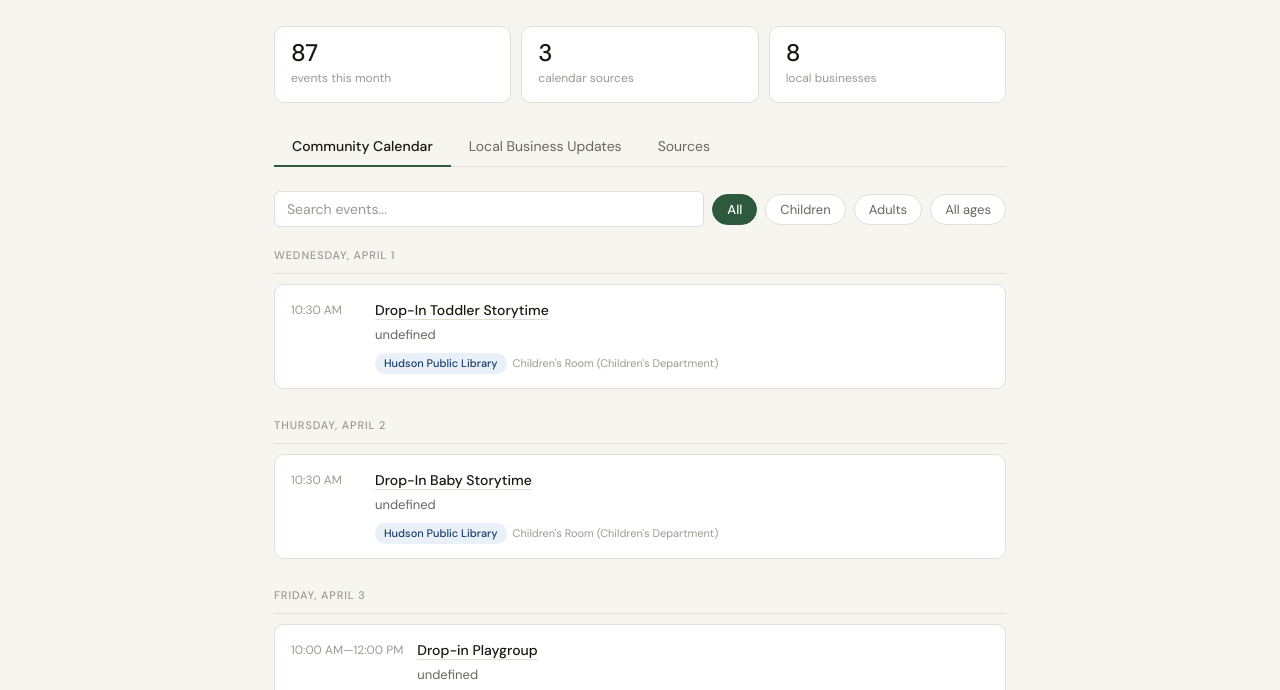
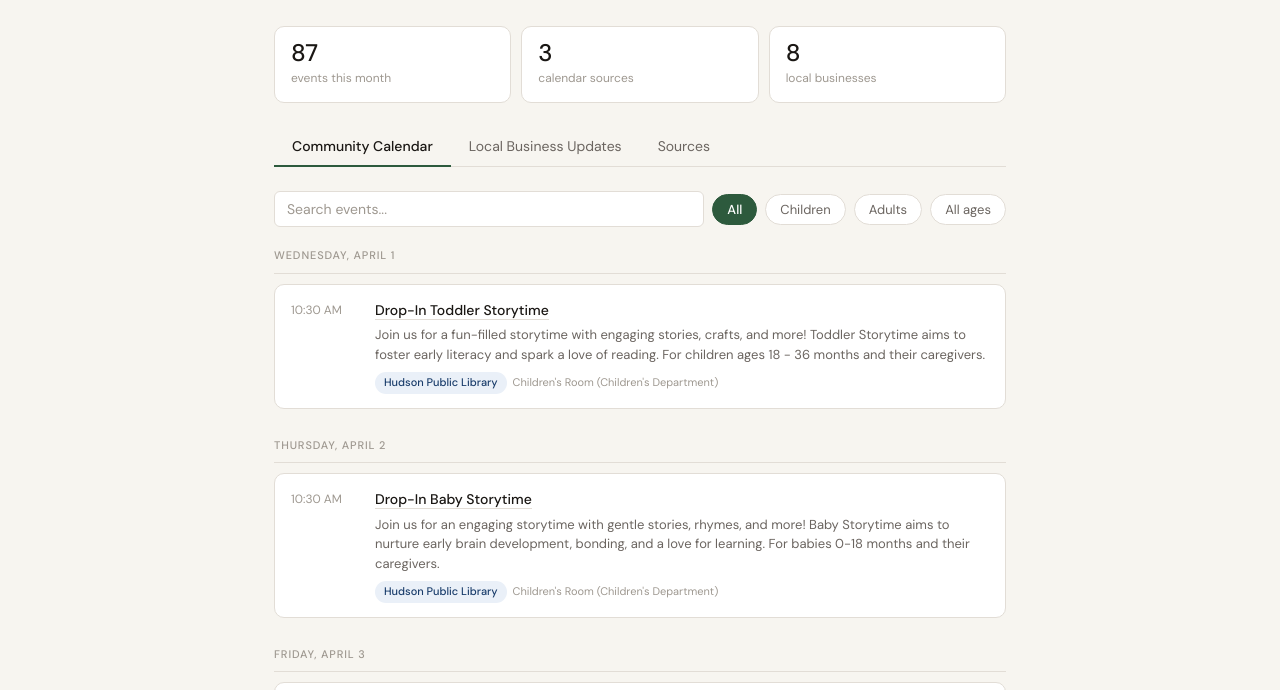
Before and after one commit to mfdunlea/hudson-events, a plain HTML site: page index.html in a window 1280 px wide. Shown: the part 66-756 px from the top of the page. Drawn offline with Linux system fonts and the light colour scheme.

Commit message:
Fixed description variable

```diff
--- a/index.html
+++ b/index.html
@@ -710,7 +710,7 @@ function renderEvents() {
           <div class="event-time">${e.time}</div>
           <div class="event-body">
             <div class="event-title"><a href="${e.url}" target="_blank" style="color: inherit; text-decoration: none; border-bottom: 1px solid var(--border);">${e.title}</a></div>
-            <div class="event-desc">${e.desc}</div>
+            <div class="event-desc">${e.description}</div>
             <div class="event-meta">
               <span class="badge badge-library">${e.source}</span>
               <span class="tag">${e.location}</span>
```
